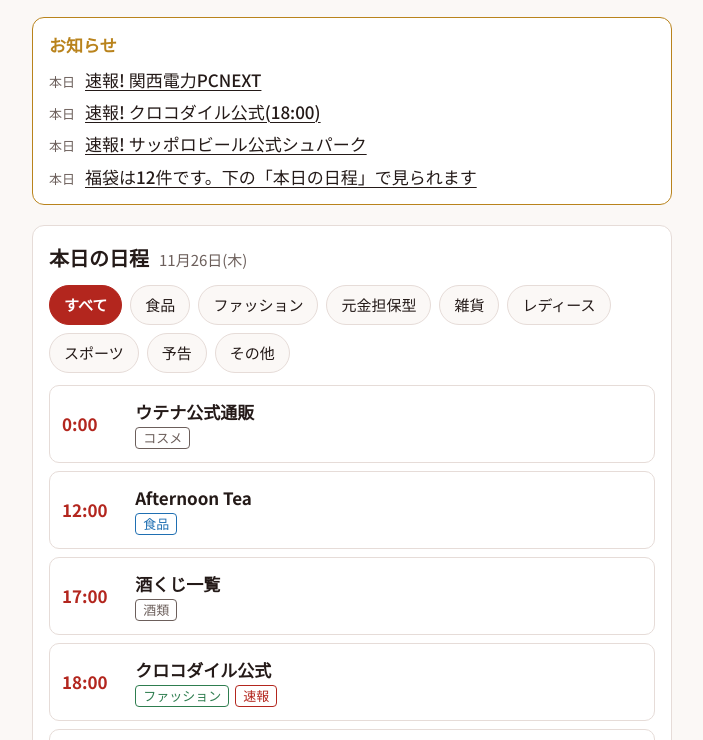
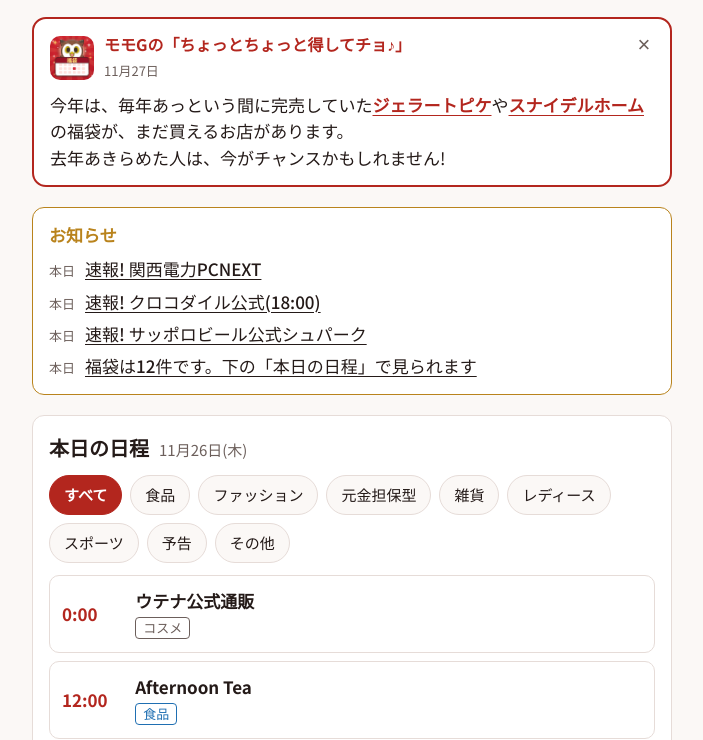
Before and after one commit to happybag-calendar/fukubukuro-app, a plain HTML site: page index.html in a window 1280 px wide. Shown: the part 56-796 px from the top of the page, without its empty margins (288-991 px from the left). Drawn offline with Linux system fonts and the light colour scheme.

Commit message:
Add files via upload

```diff
--- a/index.html
+++ b/index.html
@@ -79,6 +79,19 @@ ul.list{list-style:none;margin:0;padding:0;display:flex;flex-direction:column;ga
 .news .nd{flex:none;font-size:13px;color:var(--mute);font-variant-numeric:tabular-nums}
 .news a{color:var(--fg);text-underline-offset:3px;font-weight:500}
 .news a:focus-visible{outline:3px solid var(--fg);outline-offset:2px}
+.momo{position:relative;border:2px solid var(--red);border-radius:14px;padding:14px 16px;background:var(--card);display:flex;flex-direction:column;gap:10px}
+.momo .mh{display:flex;gap:10px;align-items:center}
+.momo img{flex:none;width:44px;height:44px;border-radius:10px}
+.momo h2{font-size:clamp(14px,4.1vw,16px);color:var(--red);margin:0;line-height:1.4}
+.momo h2 .q{display:inline-block}
+.momo .md{font-size:13px;color:var(--mute)}
+.momo .md:empty{display:none}
+.momo p{margin:0;white-space:pre-line;overflow-wrap:anywhere}
+.momo p a{color:var(--red);font-weight:700;text-underline-offset:3px}
+.momo p a:focus-visible{outline:3px solid var(--fg);outline-offset:2px}
+.momo .mlink{align-self:flex-start;font-size:15px;font-weight:700;color:var(--red-fg);background:var(--red);border-radius:999px;padding:7px 16px;text-decoration:none;min-height:40px;display:inline-flex;align-items:center}
+.momo .mx{position:absolute;top:6px;right:6px;width:40px;height:40px;border:0;background:transparent;color:var(--mute);font-size:22px;cursor:pointer;border-radius:8px}
+.momo .mx:focus-visible,.momo .mlink:focus-visible{outline:3px solid var(--fg);outline-offset:2px}
 .genres{background:var(--card);border:1px solid var(--line);border-radius:12px;padding:16px;display:flex;flex-direction:column;gap:14px}
 .genres{padding:0;overflow:hidden}
 .genres>div,.genres>.note{margin-inline:16px}
@@ -97,6 +110,19 @@ ul.list{list-style:none;margin:0;padding:0;display:flex;flex-direction:column;ga
 <body>
 <main>
 <header><h1>福袋カレンダー</h1><a class="toplink" href="https://happy-bag.biz/#4" target="_blank" rel="noopener">WEB版カレンダーを見る ↗</a><span class="upd" id="upd"></span></header>
+
+<section class="momo" id="momoBox" aria-labelledby="momoTitle" hidden>
+  <div class="mh">
+    <img src="icons/icon-192.png" alt="">
+    <div>
+      <h2 id="momoTitle">モモGの<span class="q">「ちょっとちょっと得してチョ♪」</span></h2>
+      <span class="md" id="momoDate"></span>
+    </div>
+  </div>
+  <p id="momoText"></p>
+  <a class="mlink" id="momoLink" target="_blank" rel="noopener" hidden>くわしく見る ↗</a>
+  <button class="mx" id="momoClose" type="button" aria-label="このお知らせを閉じる">×</button>
+</section>
 
 <section class="news" id="newsBox" aria-label="お知らせ" hidden>
   <h2>お知らせ</h2>
@@ -128,6 +154,7 @@ ul.list{list-style:none;margin:0;padding:0;display:flex;flex-direction:column;ga
 </main>
 <script src="calendar_data.js"></script>
 <script src="news.js"></script>
+<script src="momo.js"></script>
 <script src="genres_data.js"></script>
 <script>
 var BASE="https://happy-bag.biz/";
@@ -264,7 +291,32 @@ function renderGenres(){
 renderGenres();
 $("prev").onclick=function(){shift(-1)}; $("next").onclick=function(){shift(1)};
 if(window.CAL_DATA&&window.CAL_DATA.updated){var D=window.CAL_DATA,ck=D.checked||D.updated,ch=D.updated;var t="最終確認 "+ck.slice(5);if(ch!==ck){t+="(日程の変更 "+(ch.slice(0,10)===ck.slice(0,10)?ch.slice(11):ch.slice(5))+")";}$("upd").textContent=t;}
-renderNews(); renderFilters(); renderDay(); renderGrid();
+function renderMomo(){
+  // モモＧからのお知らせ(momo.js)。「×」で閉じた人には、同じ文章は二度出さない。文章を変えると、また出る。
+  var m=window.MOMO; if(!m||!m.text)return;
+  var sig=(m.date||"")+"|"+m.text, KEY="momoClosed";
+  try{if(localStorage.getItem(KEY)===sig)return;}catch(e){}
+  if(m.title){var t=$("momoTitle"),i=m.title.indexOf("「");t.textContent=i>0?m.title.slice(0,i):m.title;
+    if(i>0){var q=document.createElement("span");q.className="q";q.textContent=m.title.slice(i);t.appendChild(q);}}
+  $("momoDate").textContent=m.date||"";
+  $("momoText").textContent="";
+  // links に書いた言葉が文章の中にあれば、その言葉をリンクにする(長い言葉から先に探す)
+  var L=m.links||{}, words=Object.keys(L).filter(function(w){return w&&L[w]}).sort(function(a,b){return b.length-a.length});
+  var rest=m.text;
+  while(rest){
+    var at=-1,hit="";
+    words.forEach(function(w){var i=rest.indexOf(w);if(i>=0&&(at<0||i<at)){at=i;hit=w;}});
+    if(at<0){$("momoText").appendChild(document.createTextNode(rest));break;}
+    if(at>0)$("momoText").appendChild(document.createTextNode(rest.slice(0,at)));
+    var a=document.createElement("a");a.textContent=hit;a.href=/^https?:/.test(L[hit])?L[hit]:BASE+L[hit];a.target="_blank";a.rel="noopener";
+    $("momoText").appendChild(a);
+    rest=rest.slice(at+hit.length);
+  }
+  if(m.link){var l=$("momoLink");l.href=/^https?:/.test(m.link)?m.link:BASE+m.link;l.hidden=false;}
+  $("momoClose").onclick=function(){$("momoBox").hidden=true;try{localStorage.setItem(KEY,sig);}catch(e){}};
+  $("momoBox").hidden=false;
+}
+renderMomo(); renderNews(); renderFilters(); renderDay(); renderGrid();
 if("serviceWorker" in navigator){window.addEventListener("load",function(){navigator.serviceWorker.register("sw.js").catch(function(){});});}
 </script>
 </body>
--- /dev/null
+++ b/momo.js
@@ -0,0 +1,17 @@
+/* モモGの「ちょっとちょっと得してチョ♪」。アプリを開くと、一番上に出ます。
+   書き換えるのは「" "」の中だけです。改行したいところには \n と書きます。
+   text を "" (空っぽ)にすると、このコーナーは出なくなります。
+   links: 文章の中の言葉をリンクにできます。 "言葉": "記事のページ" の形で、1行ずつ書き足せます(行の最後に , を付けます)。
+          文章の中に同じ言葉が何回あっても、全部リンクになります。いらなければ links の中を空っぽにします。
+   link: 記事のページ(例: "entry17.html")を書くと、下に「くわしく見る」ボタンが出ます。いらなければ "" のまま。
+   title を変えると、コーナーの名前も変えられます。 */
+window.MOMO = {
+  title: "モモGの「ちょっとちょっと得してチョ♪」",
+  date: "11月27日",
+  text: "今年は、毎年あっという間に完売していたジェラートピケやスナイデルホームの福袋が、まだ買えるお店があります。\n去年あきらめた人は、今がチャンスかもしれません!",
+  links: {
+    "ジェラートピケ": "entry27.html",
+    "スナイデルホーム": "entry942.html",
+  },
+  link: ""
+};
--- a/sw.js
+++ b/sw.js
@@ -1,5 +1,5 @@
 /* 画面の部品は保存して素早く開き、データ(calendar_data.js, news.js)は、つながるときは常に最新を取る */
-var CACHE = "fukubukuro-v8";
+var CACHE = "fukubukuro-v9";
 var SHELL = ["./", "index.html", "manifest.webmanifest", "icons/icon-192.png", "icons/icon-512.png"];
 self.addEventListener("install", function (e) {
   e.waitUntil(caches.open(CACHE).then(function (c) { return c.addAll(SHELL); }));
@@ -14,7 +14,7 @@ self.addEventListener("activate", function (e) {
 self.addEventListener("fetch", function (e) {
   var req = e.request;
   if (req.method !== "GET" || new URL(req.url).origin !== location.origin) return;
-  var isData = /calendar_data\.js|news\.js|genres_data\.js/.test(req.url);
+  var isData = /calendar_data\.js|news\.js|momo\.js|genres_data\.js/.test(req.url);
   if (isData || req.mode === "navigate") {   // 最新を優先。つながらないときだけ、保存したものを出す
     // データは、ブラウザが覚えている古いものを使わず、毎回、サーバーから取り直す
     var go = isData ? fetch(req.url, { cache: "no-store" }) : fetch(req);
```
